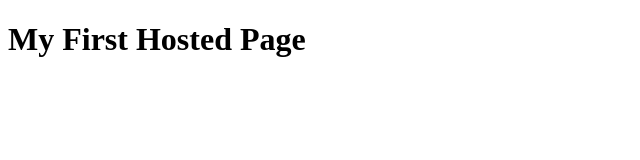
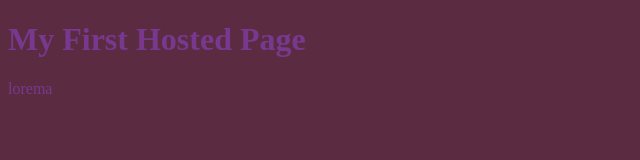
Before and after one commit to perfektionisti/webpage, a plain HTML site: page index.html in a window 1280 px wide. Shown: the whole page, without its empty margins (0-640 px from the left). Drawn offline with Linux system fonts and the light colour scheme.

Commit message:
added some color

```diff
--- a/index.html
+++ b/index.html
@@ -4,11 +4,13 @@
     <meta charset="UTF-8">
     <meta http-equiv="X-UA-Compatible" content="IE=edge">
     <meta name="viewport" content="width=device-width, initial-scale=1.0">
-    <link rel="stylesheet" href="style.css">
-    <title>Document</title>
+    <link rel="stylesheet" href="./style.css">
+    <title>Lauri Nissi</title>
 </head>
-<h1>My First Hosted Page</h1>
-<body>
-
+<body id="background">
+    <div id="box-1">
+        <h1>My First Hosted Page</h1>
+        <p>lorema</p>
+    <div>
 </body>
 </html>
--- a/style.css
+++ b/style.css
@@ -0,0 +1,13 @@
+#background {
+    background-color:rgba(57, 1, 26, 0.827);
+    opacity: 50;
+    background-repeat: no-repeat;
+    background-attachment: fixed;
+    background-size: cover;
+}
+#box-1 {
+
+    color:rgb(121, 56, 143);
+    font:size 16px;
+
+}
```
